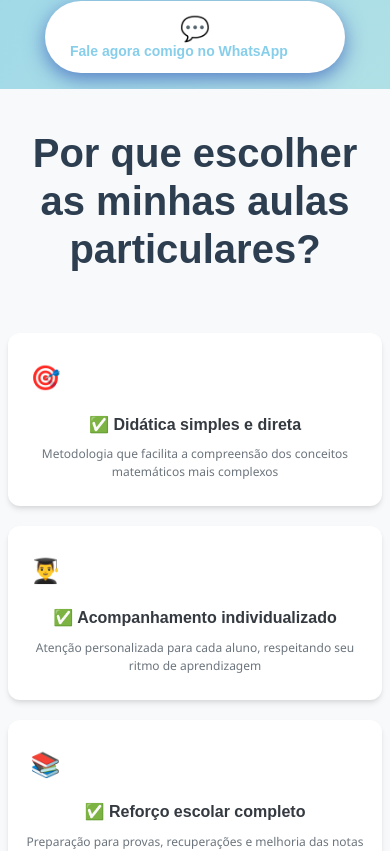
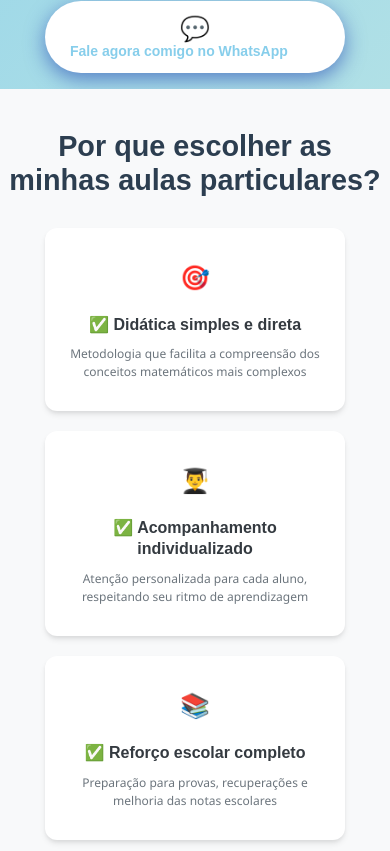
Before and after one commit to brunofiorillo/landing-page, a React (Create React App) app: page / in a window 390 px wide. Shown: the part 918-1769 px from the top of the page. Built offline with nearby package versions, Linux system fonts and the light colour scheme.

Commit message:
style(Benefits): improve responsive layout and card styling
- Increase padding and spacing for better visual hierarchy
- Adjust font sizes and margins for consistency
- Add max-width constraints and center alignment for cards
- Improve mobile layout with proper spacing and sizing

```diff
--- a/src/components/Benefits.css
+++ b/src/components/Benefits.css
@@ -77,26 +77,29 @@
   }
 
   .container {
-    padding: 0 var(--spacing-md);
+    padding: 0 var(--spacing-lg);
   }
 
-  .section-title {
-    font-size: var(--font-3xl);
-    margin-bottom: 20px;
-  }
-
-  .section-subtitle {
-    font-size: var(--font-lg);
+  .benefits-title {
+    font-size: 2rem;
     margin-bottom: 40px;
   }
 
   .benefits-grid {
     grid-template-columns: 1fr;
     gap: 25px;
+    max-width: 400px;
+    margin: 0 auto;
   }
 
   .benefit-card {
-    padding: 30px 20px;
+    padding: 35px 25px;
+    margin: 0 auto;
+    max-width: 350px;
+    width: 100%;
+    display: flex;
+    flex-direction: column;
+    align-items: center;
   }
 
   .benefit-icon {
@@ -123,25 +126,25 @@
   }
 
   .container {
-    padding: 0 var(--spacing-sm);
+    padding: 0 var(--spacing-md);
   }
 
-  .section-title {
-    font-size: var(--font-2xl);
-    margin-bottom: 15px;
-  }
-
-  .section-subtitle {
-    font-size: var(--font-base);
+  .benefits-title {
+    font-size: 1.8rem;
     margin-bottom: 30px;
   }
 
   .benefits-grid {
     gap: 20px;
+    max-width: 320px;
   }
 
   .benefit-card {
-    padding: 25px 15px;
+    padding: 30px 20px;
+    max-width: 300px;
+    display: flex;
+    flex-direction: column;
+    align-items: center;
   }
 
   .benefit-icon {
```
